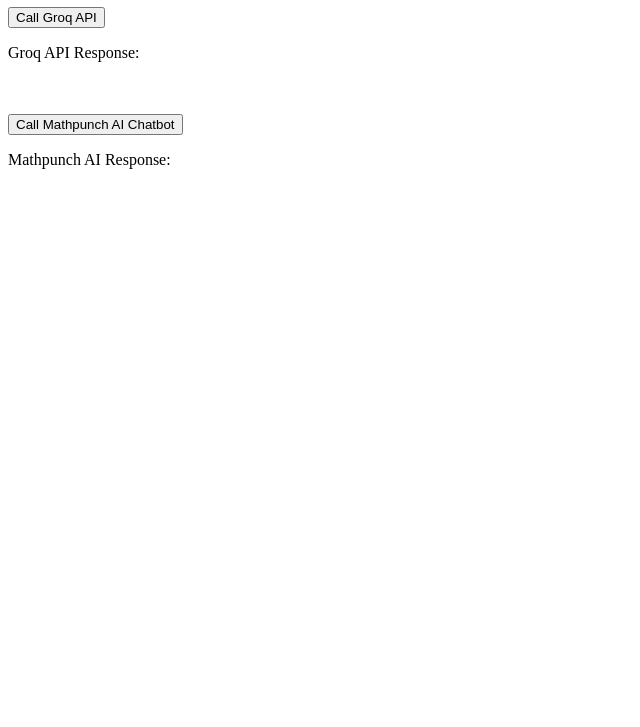
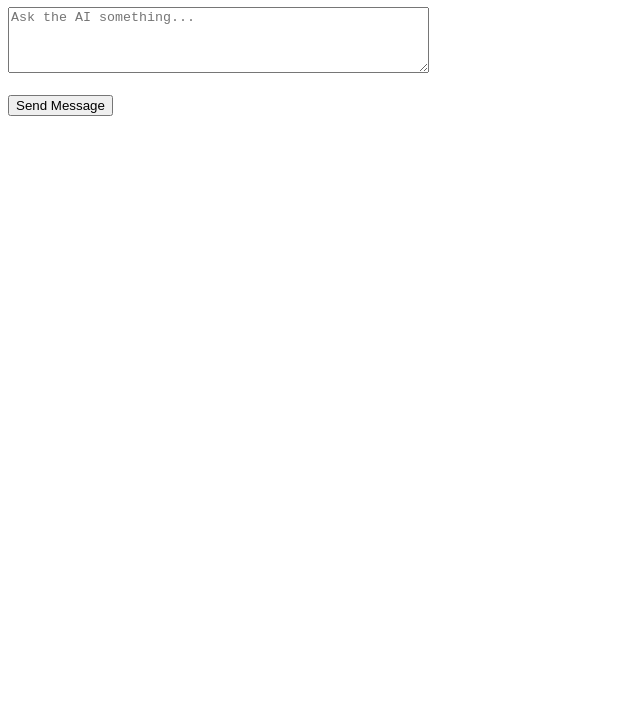
Before and after one commit to solixmath/crab, a plain HTML site: page index.html in a window 1280 px wide. Shown: the part 73-800 px from the top of the page, without its empty margins (0-640 px from the left). Drawn offline with Linux system fonts and the light colour scheme.

Commit message:
Update index.html

```diff
--- a/index.html
+++ b/index.html
@@ -3,58 +3,63 @@
 <head>
     <meta charset="UTF-8">
     <meta name="viewport" content="width=device-width, initial-scale=1.0">
-  <title>API Call Example</title>
+    <title>Mathpunch V2 AI Chatbot</title>
+</head>
+<body>
+    <h1>Mathpunch V2 AI Chatbot</h1>
+    <textarea id="userInput" placeholder="Ask the AI something..." rows="4" cols="50"></textarea><br><br>
+    <button onclick="sendMessage()">Send Message</button>
+    <pre id="responseOutput"></pre>
+
     <script>
-    // Function to call Groq API
-    async function callGroqAPI() {
-      const response = await fetch('https://api.groq.com/openai/v1/chat/completions', {
+      // DO NOT expose this key in production environments
+      const API_KEY = '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';
+      const API_URL = 'https://api.groq.com/openai/v1/chat/completions';  // Example endpoint
+
+      async function sendMessage() {
+          const userInput = document.getElementById('userInput').value;
+
+          if (!userInput) {
+              alert('Please enter a message!');
+              return;
+          }
+
+          const requestBody = {
+              model: 'llama3-8b-8192',
+              messages: [{
+                  role: 'user',
+                  content: userInput
+              }],
+              temperature: 1,
+              max_tokens: 1024,
+              top_p: 1,
+              stream: true
+          };
+
+          try {
+              const response = await fetch(API_URL, {
                   method: 'POST',
                   headers: {
                       'Content-Type': 'application/json',
-          'Authorization': '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' // Replace with your API key
+                      'Authorization': `Bearer ${API_KEY}`
                   },
-        body: JSON.stringify({
-          model: "llama3-8b-8192",
-          messages: [{
-            role: "user",
-            content: "Explain the importance of fast language models"
-          }]
-        })
+                  body: JSON.stringify(requestBody)
               });
 
               const data = await response.json();
-      console.log(data); // Log the response to the console
-      document.getElementById('groqResponse').innerText = JSON.stringify(data, null, 2);
+              displayResponse(data);
+          } catch (error) {
+              console.error('Error:', error);
+              document.getElementById('responseOutput').textContent = 'Error: ' + error.message;
+          }
       }
 
-    // Function to call your AI Chatbot API
-    async function callMathPunchAI() {
-      const response = await fetch('https://your-mathpunch-ai-url.com/api/chat', { // Replace with the URL of your AI chatbot
-        method: 'POST',
-        headers: {
-          'Content-Type': 'application/json',
-        },
-        body: JSON.stringify({
-          message: "Hello, Mathpunch AI!" // Example message, replace with actual interaction
-        })
-      });
-
-      const data = await response.json();
-      console.log(data); // Log the response to the console
-      document.getElementById('chatbotResponse').innerText = JSON.stringify(data, null, 2);
+      function displayResponse(data) {
+          const output = document.getElementById('responseOutput');
+          const choices = data.choices || [];
+          const responseText = choices.length > 0 ? choices[0].message.content : 'No response from AI';
+          output.textContent = responseText;
       }
     </script>
-</head>
-<body>
-  <h1>API Call Example</h1>
-  <button onclick="callGroqAPI()">Call Groq API</button>
-  <p>Groq API Response:</p>
-  <pre id="groqResponse"></pre>
-
-  <br><br>
-
-  <button onclick="callMathPunchAI()">Call Mathpunch AI Chatbot</button>
-  <p>Mathpunch AI Response:</p>
-  <pre id="chatbotResponse"></pre>
 </body>
 </html>
```
Lines whose indentation alone changed are shown as unchanged.
